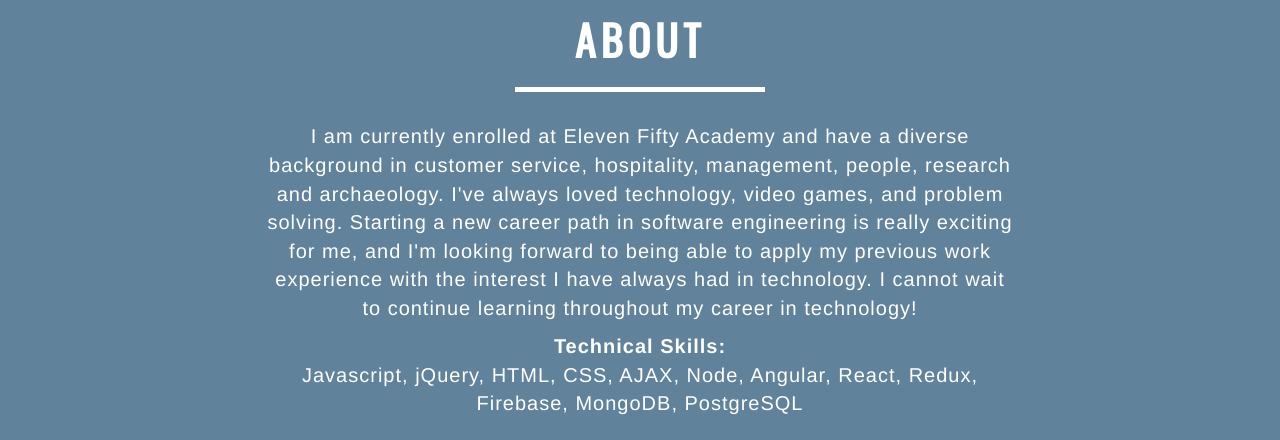
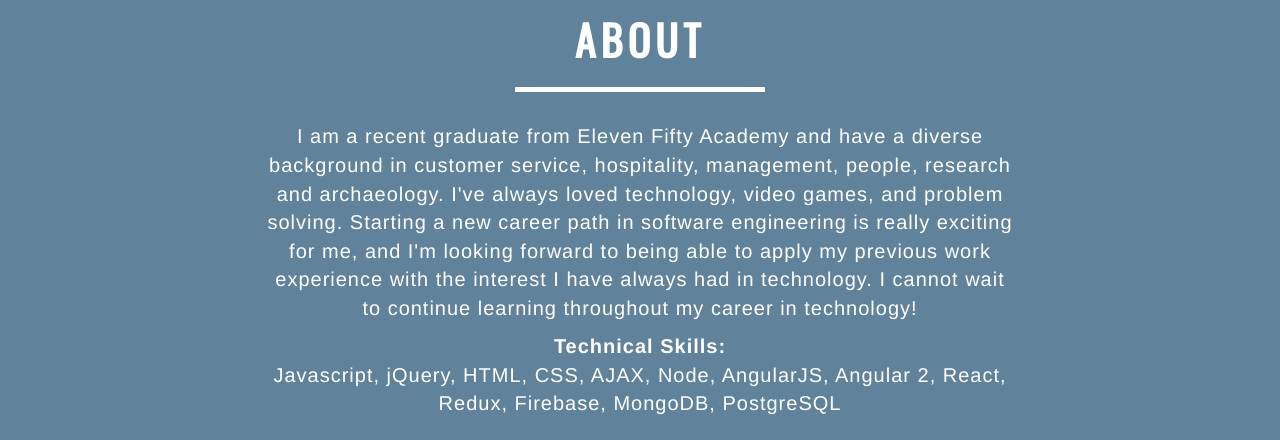
Before and after one commit to aadwilli/aadwilli.github.io, a website: page index.html in a window 1280 px wide. Shown: the part 1580-2020 px from the top of the page. Drawn offline with nearby package versions, Linux system fonts and the light colour scheme.

Commit message:
updated api project

```diff
--- a/index.html
+++ b/index.html
@@ -198,9 +198,9 @@
             </div>
             <div class="row">
                 <div class="col-lg-8 col-lg-offset-2 text-center ">
-                <p>I am currently enrolled at Eleven Fifty Academy and have a diverse background in customer service, hospitality, management, people, research and archaeology. I've always loved technology, video games, and problem solving. Starting a new career path in software engineering is really exciting for me, and I'm looking forward to being able to apply my previous work experience with the interest I have always had in technology. I cannot wait to continue learning throughout my career in technology! </p>
+                <p>I am a recent graduate from Eleven Fifty Academy and have a diverse background in customer service, hospitality, management, people, research and archaeology. I've always loved technology, video games, and problem solving. Starting a new career path in software engineering is really exciting for me, and I'm looking forward to being able to apply my previous work experience with the interest I have always had in technology. I cannot wait to continue learning throughout my career in technology! </p>
                     <p><strong>Technical Skills:</strong> <br>
-                    Javascript, jQuery, HTML, CSS, AJAX, Node, Angular, React, Redux, Firebase, MongoDB, PostgreSQL
+                    Javascript, jQuery, HTML, CSS, AJAX, Node, AngularJS, Angular 2, React, Redux, Firebase, MongoDB, PostgreSQL
                     <br>
                     </p>
                 </div>
```
Also changed, not shown: img/portfolio/apiproject.png, img/portfolio/apiprojmini.png.
